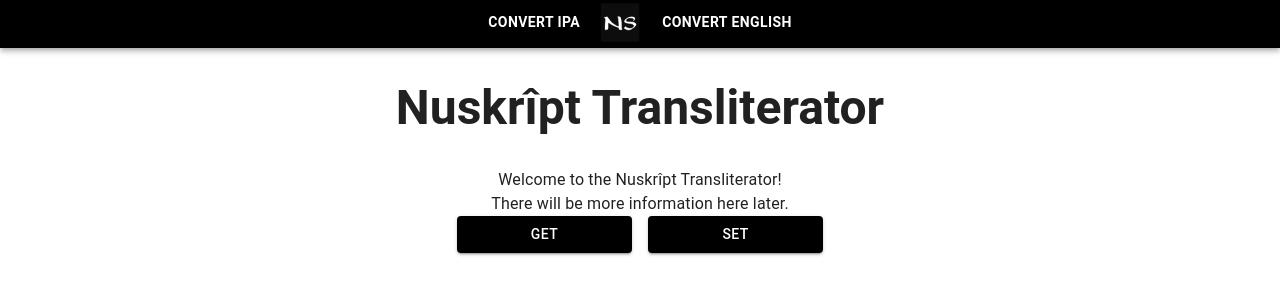
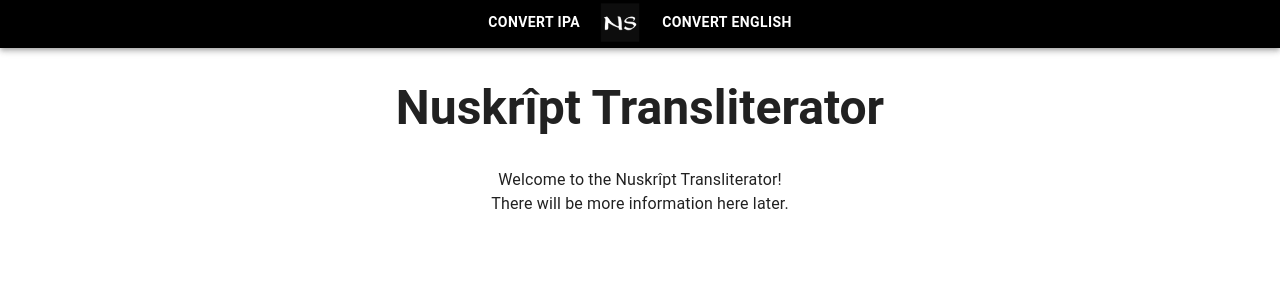
Before and after one commit to braxex/nuscript-transliterator, a Next.js app: page / in a window 1280 px wide. Shown: the top 300 px of the page. Built offline with nearby package versions, Linux system fonts and the light colour scheme.

Commit message:
set up redis caching

```diff
--- a/pages/index.js
+++ b/pages/index.js
@@ -4,33 +4,7 @@ import Button from '@mui/material/Button'
 import Stack from '@mui/material/Stack'
 import Typography from '@mui/material/Typography'
 
-const getRedisEntry = async (e, word) => {
-  e.preventDefault()
-
-  const response = await fetch(`/api/redis/get-entry?word=${word}`, {
-    method: 'GET',
-    headers: { 'Content-Type': 'application/json' },
-  })
-
-  const fetchedResponse = await response.json()
-  const parsedResponse = await JSON.parse(fetchedResponse.response)
-  console.log('redis get entry response:\n', parsedResponse)
-  return parsedResponse
-}
-
-const setRedisEntry = async (e, word, wordData) => {
-  e.preventDefault()
-
-  const response = await fetch(`/api/redis/set-entry`, {
-    method: 'POST',
-    headers: { 'Content-Type': 'application/json' },
-    body: JSON.stringify({ key: word, apiResponse: wordData }),
-  })
-
-  const parsedResponse = await response.json()
-  console.log('redis set entry response:\n', parsedResponse)
-  return parsedResponse
-}
+import { getRedisEntry, setRedisEntry } from '../src/utils/redis-utils'
 
 export default function Homepage() {
   return (
@@ -44,28 +18,6 @@ export default function Homepage() {
       <Typography variant="body1" align="center">
         There will be more information here later.
       </Typography>
-      <Box
-        sx={{
-          display: 'flex',
-          flexDirection: 'row',
-          justifyContent: 'center',
-          width: '100%',
-        }}>
-        <Stack direction="row" alignItems="center" spacing={2} sx={{ maxWidth: 1140 }}>
-          <Button
-            variant="contained"
-            onClick={e => getRedisEntry(e, 'testd')}
-            sx={{ width: 175, height: '100%' }}>
-            GET
-          </Button>
-          <Button
-            variant="contained"
-            onClick={e => setRedisEntry(e, 'testd', { key1: 'val1d', key2: 'val2d' })}
-            sx={{ width: 175, height: '100%' }}>
-            SET
-          </Button>
-        </Stack>
-      </Box>
     </>
   )
 }
--- /dev/null
+++ b/src/utils/redis-utils.js
@@ -0,0 +1,19 @@
+export const getRedisEntry = async word => {
+  const response = await fetch(`/api/redis/get-entry?word=${word}`, {
+    method: 'GET',
+    headers: { 'Content-Type': 'application/json' },
+  })
+  const fetchedResponse = await response.json()
+  const parsedResponse = await JSON.parse(fetchedResponse.response)
+  return parsedResponse
+}
+
+export const setRedisEntry = async (word, wordData) => {
+  const response = await fetch(`/api/redis/set-entry`, {
+    method: 'POST',
+    headers: { 'Content-Type': 'application/json' },
+    body: JSON.stringify({ key: word, apiResponse: wordData }),
+  })
+  const parsedResponse = await response.json()
+  return parsedResponse
+}
--- a/src/utils/wordsApi.js
+++ b/src/utils/wordsApi.js
@@ -16,6 +16,5 @@ export default async function fetchWordData(searchString) {
     // eslint-disable-next-line no-console
     console.log(err)
   }
-  console.log('words api response:\n', resultData)
   return resultData
 }
```
Also changed, not shown: src/utils/eng-utils.js (+12 -9 lines).
